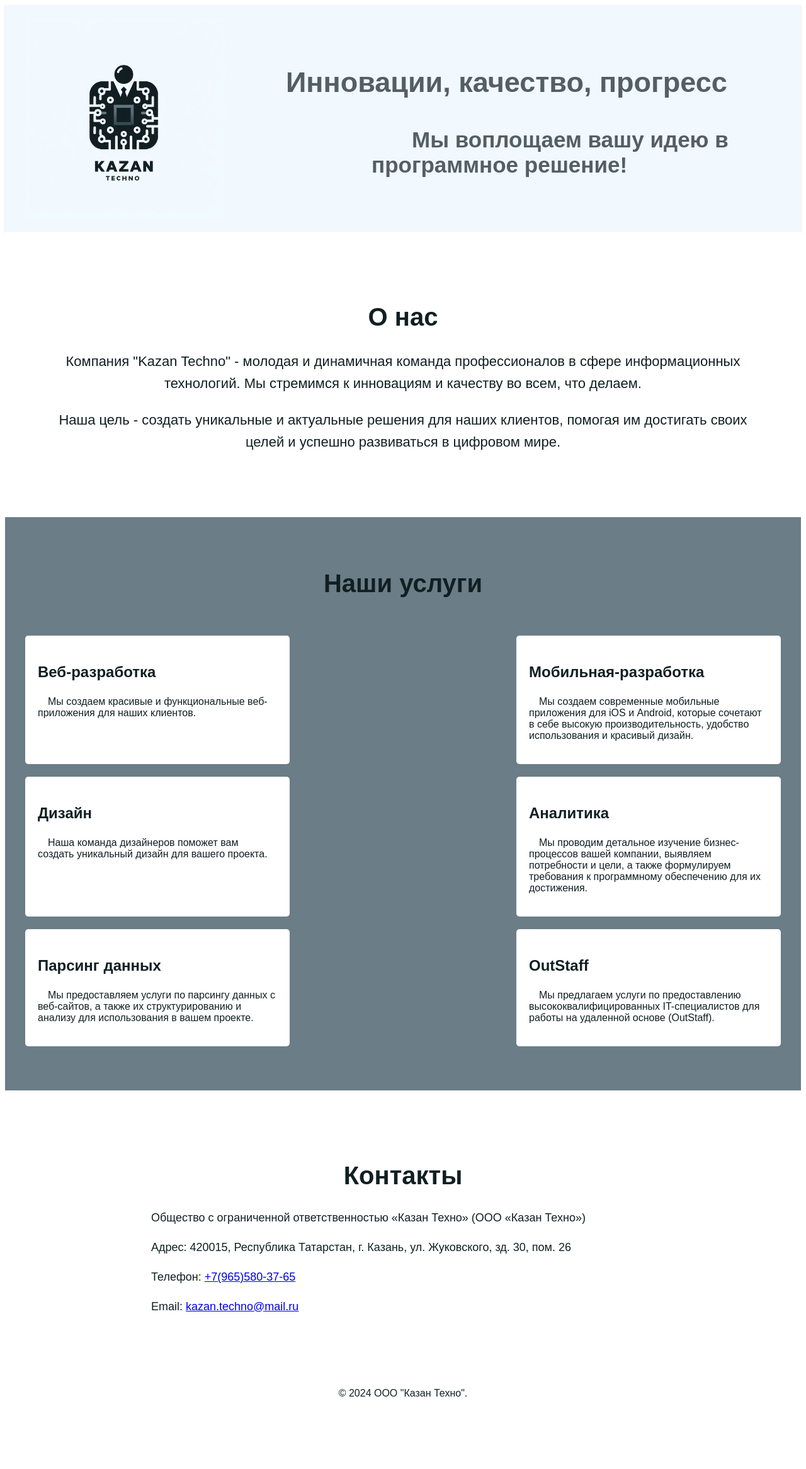
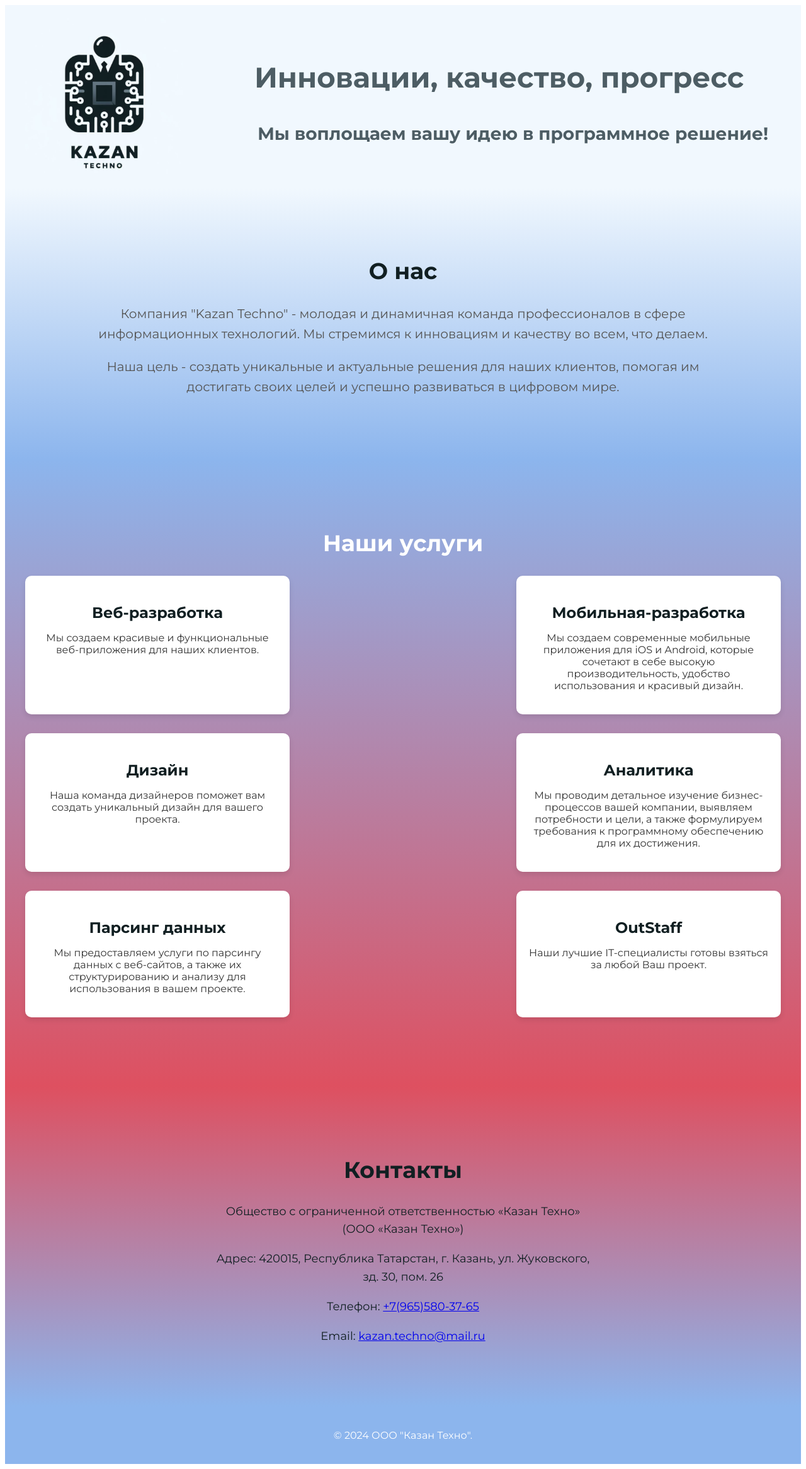
Before and after one commit to AmirGizAl/kazan_techno_spa, a Vue app: page / in a window 1280 px wide. Shown: the whole page at 63% size. Before the commit the page ends 2237 px from the top, so only its background shows below. Built offline with nearby package versions, Linux system fonts and the light colour scheme.

Commit message:
New style

```diff
--- a/src/App.vue
+++ b/src/App.vue
@@ -5,8 +5,8 @@
     <Services/>
     <Contact/>
   </div>
-  <footer>
-    <div class="footer">
+  <footer class="footer">
+    <div class="container">
       <p>&copy; 2024 ООО "Казан Техно".</p>
     </div>
   </footer>
@@ -30,18 +30,26 @@ export default {
 </script>
 
 <style>
+@import url('https://fonts.googleapis.com/css2?family=Montserrat:wght@400;700&display=swap');
+
 #app {
-  font-family: 'Titillium Web', sans-serif; /* Добавим шрифт Montserrat */
+  font-family: 'Montserrat', sans-serif;
   color: #111F22;
   max-width: 100%;
   margin: 0;
   padding: 0;
+  background: #f5f7fa;
 }
 
 .footer {
+  background: linear-gradient(-1000grad, #8cb5ed, #8cb5ed);
+  color: white;
+  padding: 20px 0;
+}
+
+.footer .container {
   max-width: 1200px;
   margin: 0 auto;
-  padding: 0 20px;
   text-align: center;
 }
 </style>
--- a/src/components/About.vue
+++ b/src/components/About.vue
@@ -20,27 +20,27 @@ export default {
 .about {
   width: 100%;
   padding: 80px 0;
-  background-color: #FFF;
+  background: linear-gradient(-1000grad, #f1f8fe, #8cb5ed);
 }
 
 .container {
   max-width: 1200px;
   margin: 0 auto;
+  text-align: center;
 }
 
 .section-title {
   color: #111F22;
-  font-size: 40px;
+  font-size: 36px;
   margin-bottom: 30px;
-  text-align: center;
 }
 
 .content {
-  max-width: 1100px;
-  margin: 0 50px;
-  font-size: 22px;
+  max-width: 1000px;
+  margin: 0 auto;
+  font-size: 20px;
   line-height: 1.6;
-  text-align: center;
+  color: #555;
 }
 
 @media screen and (max-width: 768px) {
--- a/src/components/Contact.vue
+++ b/src/components/Contact.vue
@@ -24,26 +24,27 @@ export default {
 .contact {
   width: 100%;
   padding: 80px 0;
-  background-color: #FFF;
+  background: linear-gradient(-1000grad, #de5060, #8cb5ed);
 }
 
 .container {
   max-width: 1200px;
   margin: 0 auto;
+  text-align: center;
 }
 
 .section-title {
   color: #111F22;
-  font-size: 40px;
+  font-size: 36px;
   margin-bottom: 30px;
-  text-align: center;
 }
 
 .content {
-  max-width: 800px;
+  max-width: 600px;
   margin: 0 auto;
   font-size: 18px;
   line-height: 1.6;
+  color: #111f22;
 }
 
 @media screen and (max-width: 768px) {
--- a/src/components/Header.vue
+++ b/src/components/Header.vue
@@ -1,7 +1,7 @@
 <template>
   <header class="header">
     <div class="container">
-      <img ref="logo" src="../assets/logo_t.jpeg" alt="Kazan Techno" class="logo" @mouseover="increaseLogo" @mouseleave="resetLogo">
+      <img ref="logo" src="../assets/logo_t.png" alt="Kazan Techno" class="logo" @mouseover="increaseLogo" @mouseleave="resetLogo">
       <h1 class="slogan">
         <p class="first-slogan">Инновации, качество, прогресс</p>
         <p class="second-slogan">Мы воплощаем вашу идею в программное решение!</p>
@@ -32,8 +32,8 @@ export default {
 .header {
   width: 100%;
   padding: 20px 0;
-  background-color: #F1F8FE;
-  box-shadow: 0 2px 4px rgba(0, 0, 0, 0.1);
+  background: linear-gradient(135deg, #f1f8fe, #f1f8fe);
+  //box-shadow: 0 2px 4px rgba(0, 0, 0, 0.1);
 }
 
 .container {
@@ -46,25 +46,25 @@ export default {
 }
 
 .logo {
-  width: 320px; /* Увеличим размер логотипа */
-  transition: transform 0.3s ease-in-out; /* Добавим анимацию при изменении размера */
+  width: 250px;
+  transition: transform 0.3s ease-in-out;
 }
 
 .slogan {
-  color: #111F22;
-  opacity: 0.7;
+  color: #3C4D54;
+  opacity: 0.9;
   transition: opacity 0.3s ease-in-out;
-  text-indent: 2em; /* Добавим красную строку */
-  margin: 10px 30px;
+  margin: 0 20px;
 }
 
 .first-slogan {
-  font-size: 45px; /* Увеличиваем размер шрифта первого абзаца */
+  font-size: 45px;
+  font-weight: 700;
 }
 
 .second-slogan {
-  font-size: 35px; /* Уменьшаем размер шрифта второго абзаца */
-  margin-left: 200px;
+  font-size: 28px;
+  margin-left: 5px;
 }
 
 .slogan:hover {
@@ -93,7 +93,7 @@ export default {
   }
 
   .first-slogan {
-    font-size: 70%;
+    font-size: 85%;
   }
 
   .second-slogan {
--- a/src/components/Services.vue
+++ b/src/components/Services.vue
@@ -25,10 +25,9 @@
         </div>
         <div class="service">
           <h3>OutStaff</h3>
-          <p>Мы предлагаем услуги по предоставлению высококвалифицированных IT-специалистов для работы на удаленной основе (OutStaff).</p>
+          <p>Наши лучшие IT-специалисты готовы взяться за любой Ваш проект.</p>
         </div>
       </div>
-
     </div>
   </section>
 </template>
@@ -42,34 +41,20 @@ export default {
 <style scoped>
 .services {
   width: 100%;
-  padding: 50px 0;
-  background-color: #6b7d87;
+  padding: 80px 0;
+  background: linear-gradient(-1000grad, #8cb5ed, #de5060);
 }
 
 .container {
   max-width: 1200px;
   margin: 0 auto;
+  text-align: center;
 }
 
 .section-title {
-  color: #111F22;
-  font-size: 40px;
-  margin-bottom: 60px;
-  text-align: center;
-}
-
-.services-list li {
-  margin: 0 20px 20px 0;
-  padding: 15px 20px;
-  background-color: #FFF;
-  border-radius: 5px;
-  box-shadow: 0 2px 4px rgba(0, 0, 0, 0.1);
-  font-size: 20px;
-  transition: transform 0.3s ease-in-out;
-}
-
-.services-list li:hover {
-  transform: translateY(-5px);
+  color: #fff;
+  font-size: 36px;
+  margin-bottom: 30px;
 }
 
 .services-grid {
@@ -80,22 +65,29 @@ export default {
 
 .service {
   width: calc(33.3333% - 20px);
+  margin-bottom: 30px;
   padding: 20px;
-  background-color: #fff;
-  margin-bottom: 20px;
-  border-radius: 5px;
+  background: #fff;
+  border-radius: 10px;
+  box-shadow: 0 4px 8px rgba(0, 0, 0, 0.1);
+  transition: transform 0.3s ease-in-out, box-shadow 0.3s ease-in-out;
+}
+
+.service:hover {
+  transform: translateY(-10px);
+  box-shadow: 0 8px 16px rgba(0, 0, 0, 0.2);
 }
 
 .service h3 {
   font-size: 24px;
+  margin-bottom: 10px;
 }
 
 .service p {
   font-size: 16px;
-  text-indent: 1em; /* Добавим красную строку */
+  color: #333;
 }
 
-/* Стили для мобильных устройств */
 @media screen and (max-width: 768px) {
   .services {
     padding: 3% 0;
```
Also changed, not shown: src/assets/logo_t.jpeg (deleted), src/assets/logo_t.png (added).
